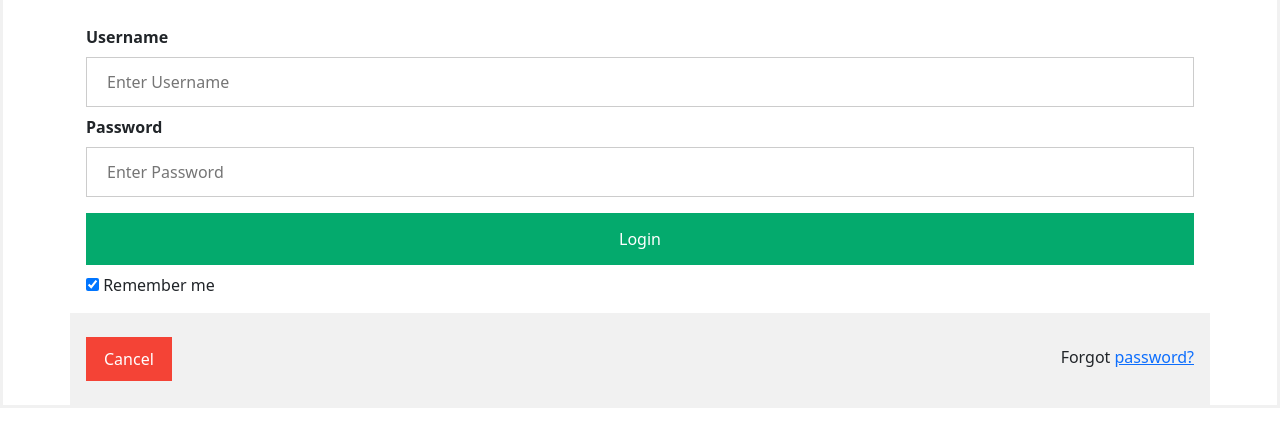
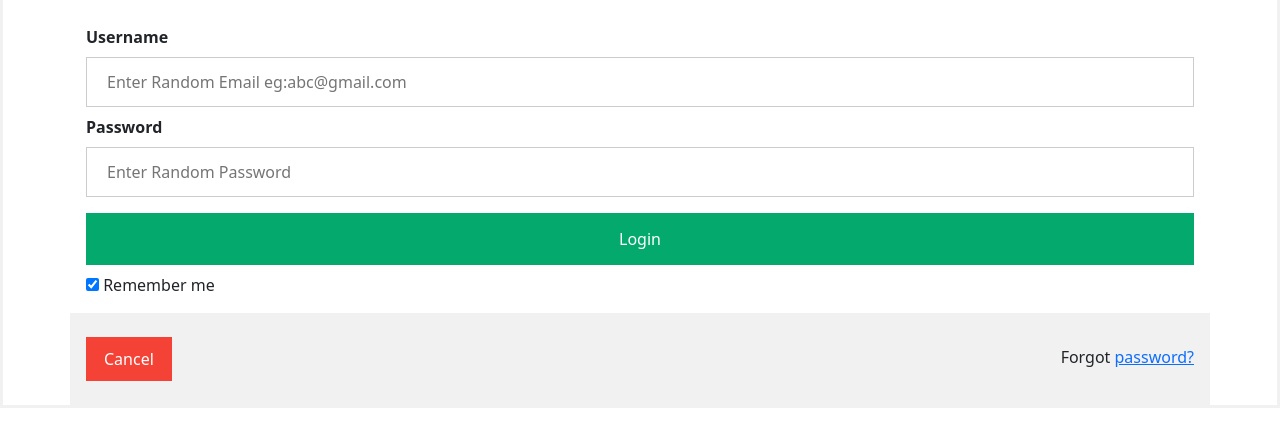
Before and after one commit to Nit1210/Chatting_App, a website built with webpack: page Dist/assets/index.html in a window 1280 px wide. Shown: the part 92-538 px from the top of the page. Built offline with nearby package versions, Linux system fonts and the light colour scheme; some packages are replaced by stand-ins of ours; no server answers; the database is empty.

Commit message:
changed login UI

```diff
--- a/Dist/assets/index.html
+++ b/Dist/assets/index.html
@@ -17,10 +17,10 @@
 
       <div class="container">
         <label for="uname"><b>Username</b></label>
-        <input type="text" placeholder="Enter Username" name="uname" required>
+        <input type="text" placeholder="Enter Random Email eg:abc@gmail.com" name="uname" required>
 
         <label for="psw"><b>Password</b></label>
-        <input type="password" placeholder="Enter Password" name="psw" required>
+        <input type="password" placeholder="Enter Random Password" name="psw" required>
 
         <button type="submit">Login</button>
         <label>
```
